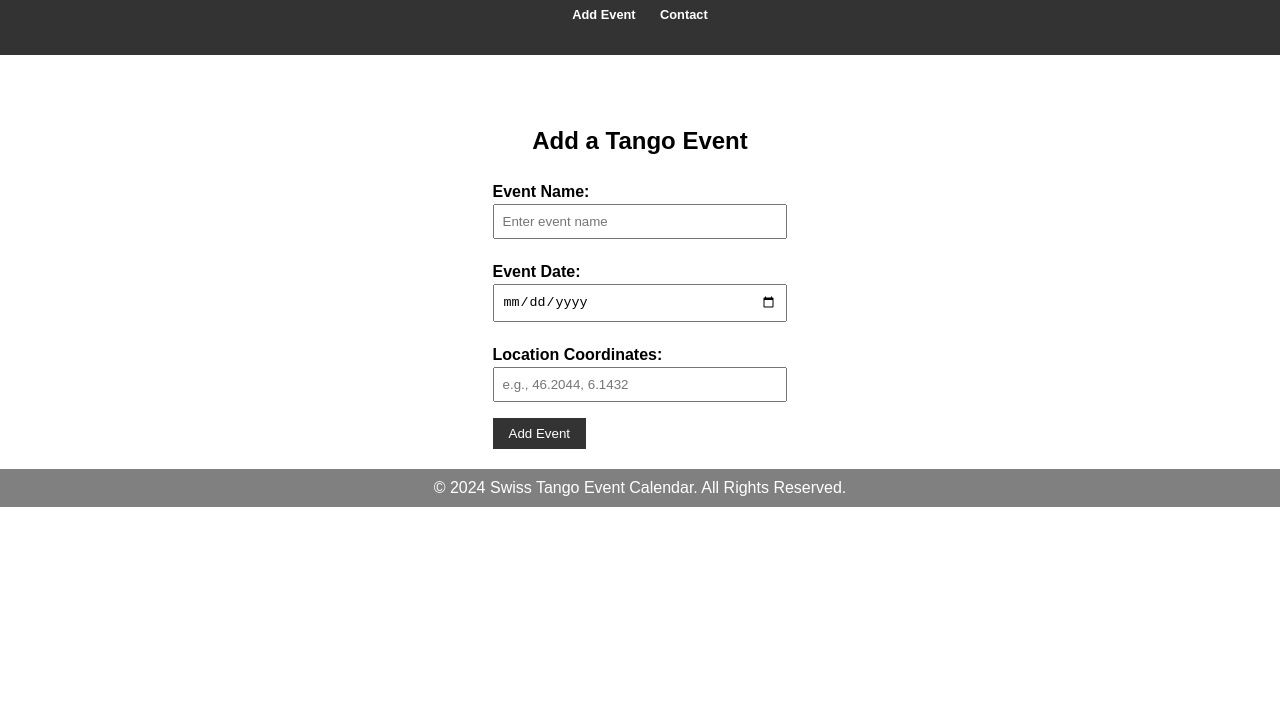
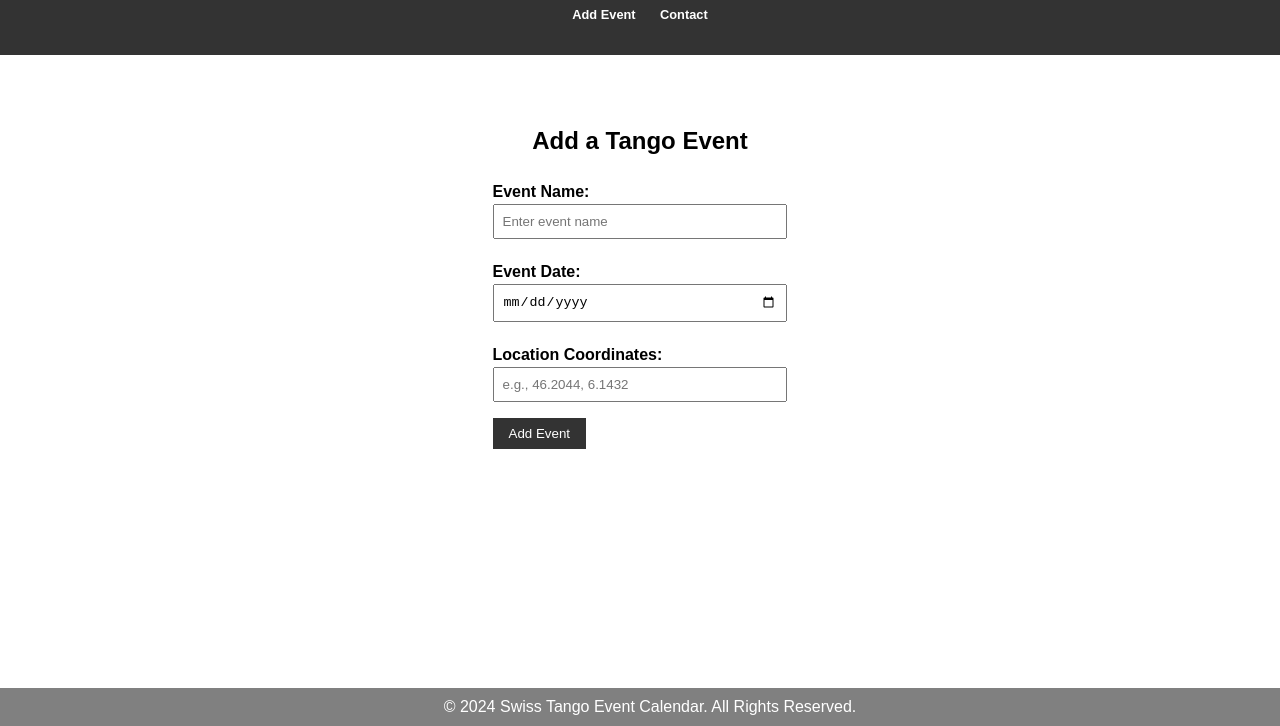
Before and after one commit to LionelWirz/tango-portal, a plain HTML site: page addEvent.html in a window 1280 px wide. Shown: the part 74-800 px from the top of the page. Drawn offline with Linux system fonts and the light colour scheme.

Commit message:
Footer on the bottom of the screen

```diff
--- a/addEvent.html
+++ b/addEvent.html
@@ -54,7 +54,7 @@
         document.getElementById('date-picker').value = new Date().toISOString().split('T')[0];
     </script>
     <!-- Footer Section -->
-    <footer style="background-color: grey; padding: 10px; text-align: center; margin-top: 20px;">
+    <footer style="background-color: grey; padding: 10px; text-align: center; position: fixed; bottom: 0; width: 100%;">
         <p style="margin: 0; color: white;">&copy; 2024 Swiss Tango Event Calendar. All Rights Reserved.</p>
     </footer>
 </body>
```
Also changed, not shown: index.html (+1 -1 lines).
